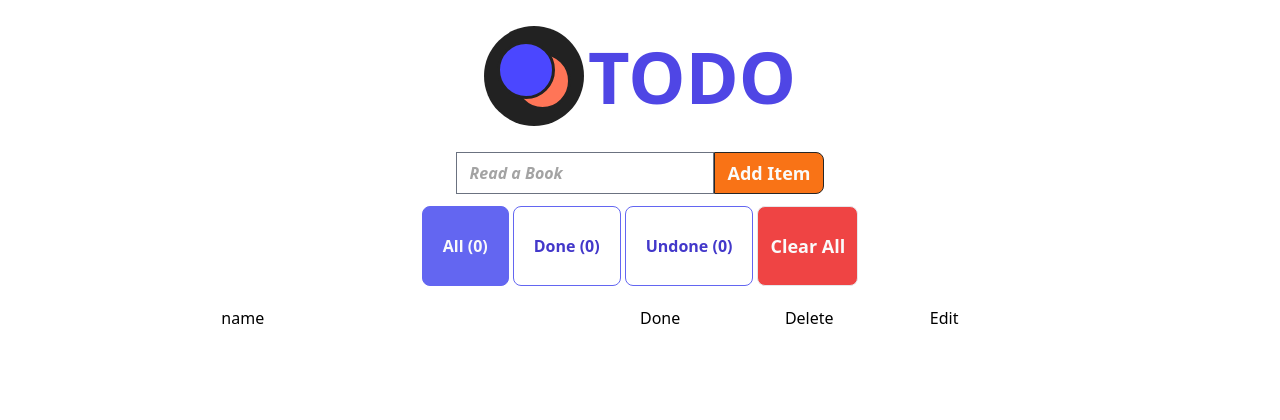
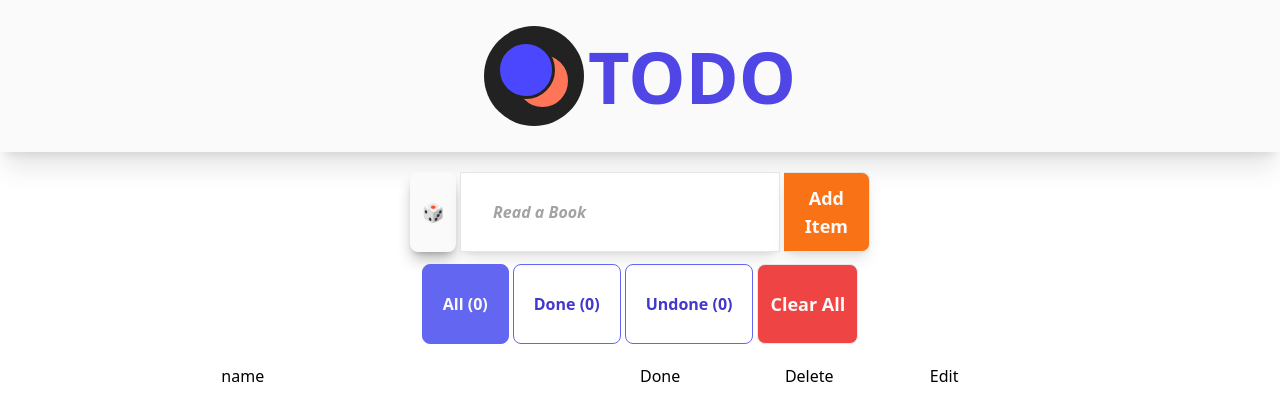
Before and after one commit to sandrinjoy/todoapp-typescript-nextjs-tailwind, a Next.js app: page / in a window 1280 px wide. Shown: the top 420 px of the page. Built offline with nearby package versions, Linux system fonts and the light colour scheme.

Commit message:
css improved

```diff
--- a/components/InputForm.tsx
+++ b/components/InputForm.tsx
@@ -1,10 +1,10 @@
 import React from 'react';
 
 export default function InputForm({OnInput,data,OnAdd}) {
-  return <form onSubmit={OnAdd} className='flex justify-center '>
+  return <form onSubmit={OnAdd} className='flex justify-center gap-1 '>
 
-  <input value={data} type="text" onChange={OnInput} placeholder='Read a Book' className='font-bold italic text-neutral-800 placeholder:text-neutral-400'/>
-  <button type='submit' className='bg-orange-500 border border-neutral-800 text-neutral-50 px-3 text-lg font-semibold hover:bg-orange-600 transition active:bg-orange-700  rounded-r-lg'  >
+  <input value={data} type="text" onChange={OnInput} placeholder='Read a Book' className='font-bold italic text-neutral-800 placeholder:text-neutral-400 px-8  w-full  shadow-lg border  border-neutral-200  focus:outline-none items-center'/>
+  <button type='submit' className='bg-orange-500 border border-neutral-200 border-l-0 shadow-lg text-neutral-50 px-3 text-lg h-20 font-semibold hover:bg-orange-600 transition active:bg-orange-700  rounded-r-lg'  >
     Add  Item
   </button></form>;
 }
--- a/pages/index.tsx
+++ b/pages/index.tsx
@@ -100,6 +100,17 @@ export default function IndexPage() {
 
 
   }
+  const addRadomItem = () =>{
+  fetch('https://random-data-api.com/api/food/random_food')
+                  .then(res=>res.json())
+                  .then(t=>
+                    setTodoList(prevTodo=> [...prevTodo,{
+                      id:nanoid(),
+                    name:t.dish,
+                  status:false}]) )
+
+  }
+
   return (
   <>
           <Head>
@@ -113,19 +124,20 @@ export default function IndexPage() {
 <link rel="manifest" href="/site.webmanifest"></link>
 
       </Head>
-    <header>
-    <div className='flex justify-center items-center my-5 gap-1 px-5'>
+    <header className='bg-neutral-50 shadow-xl'>
+    <div className='flex justify-center items-center py-5 mb-5 gap-1 px-5'>
     <Image src='/logo.svg' width={100} height={100}  className='rounded-full'/>
     <h1 className='text-4xl md:text-7xl font-bold text-center my-5 text-indigo-600 '>TODO</h1>
     </div>
 </header>
-
-
-  <div className="flex justify-center px-5">
+  <div className="flex justify-center px-5 gap-1">
+  <button type='button' onClick={addRadomItem} className='bg-neutral-50 shadow-lg shadow-neutral-900/30 border-1 transition  text-neutral-50 px-3 text-lg font-semibold hover:bg-neutral-200  active:bg-neutral-3 00  rounded-lg'  >
+    🎲
+  </button>
 <InputForm data={inputText} OnInput={handleInput} OnAdd={handleAddItem}/>
 
   </div>
-  <div className='flex justify-center items-center gap-1 my-3 px-5'>
+  <div className='flex justify-center flex-wrap items-center gap-1 my-3 px-5'>
  {renderFilters()}
  <button className='bg-red-500 border  text-neutral-50 px-3 text-lg font-semibold hover:bg-red-600 transition active:bg-red-700 h-20 rounded-lg' onClick={handleClear}>
     Clear All
```
